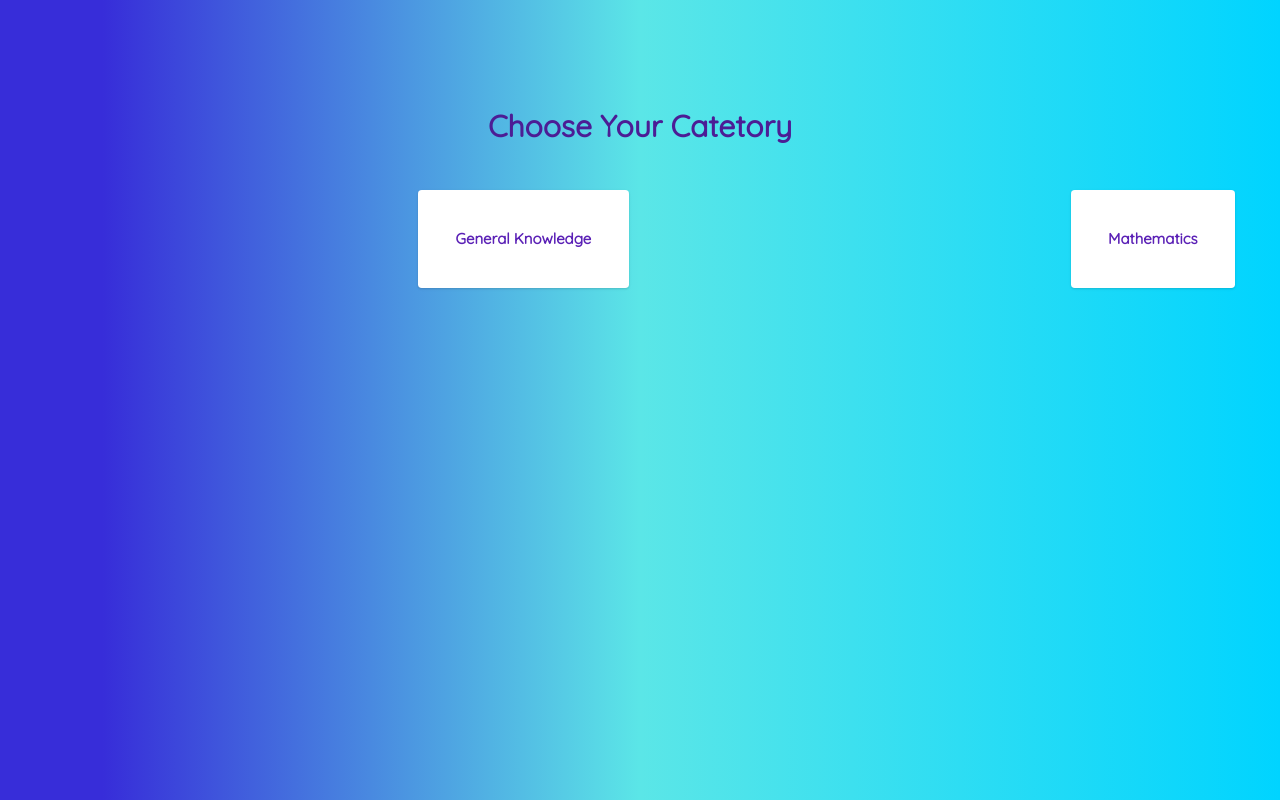
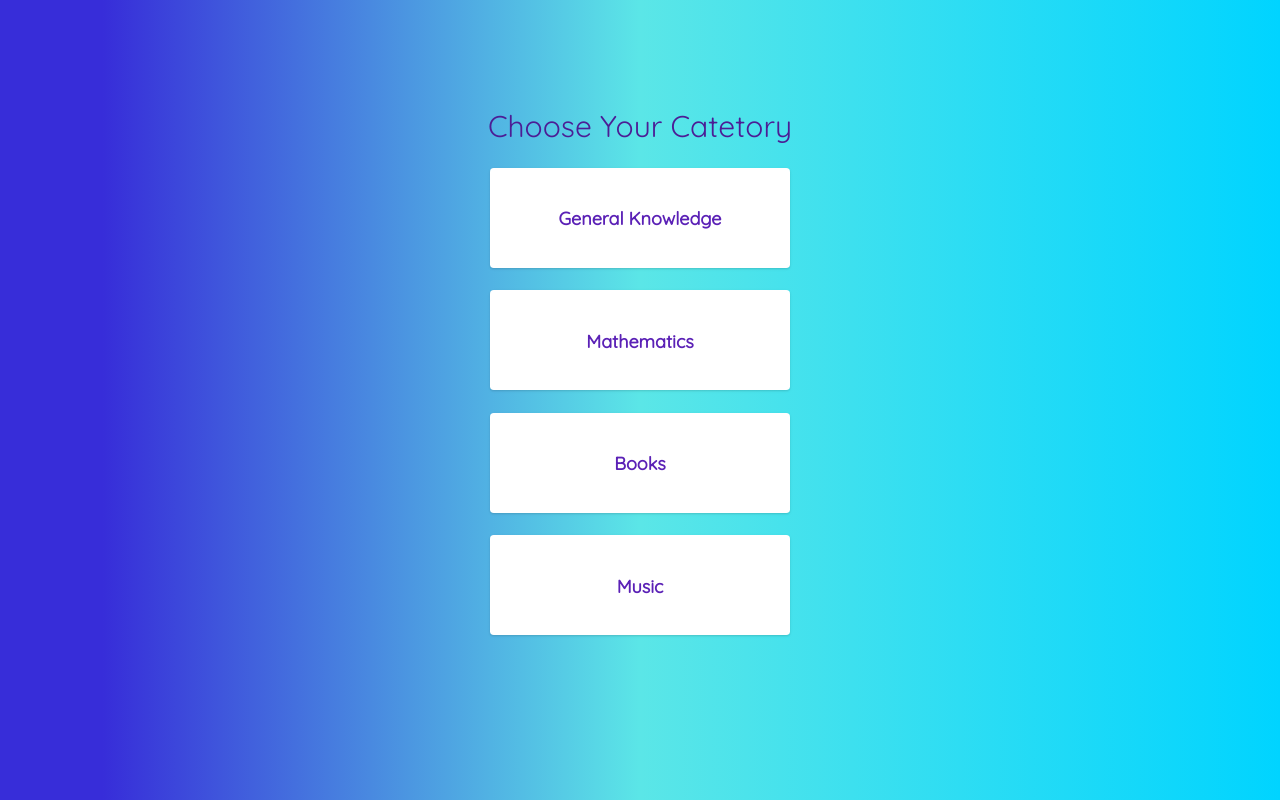
Before and after one commit to myOhana/quiz, a React (Create React App) app: page /categories in a window 1280 px wide. Built offline with nearby package versions, Linux system fonts and the light colour scheme.

Commit message:
more categories and other style changes

```diff
--- a/src/App.js
+++ b/src/App.js
@@ -5,6 +5,8 @@ import ChooseCategory from './components/quiz/ChooseCategory';
 // import Quiz from './pages/Quiz';
 import QuizGk from './pages/QuizGk';
 import QuizMath from './pages/QuizMath';
+import QuizBooks from './pages/QuizBooks';
+import QuizMusic from './pages/QuizMusic';
 import QuizSummary from './components/quiz/QuizSummary'
 
 function App() {
@@ -15,6 +17,8 @@ function App() {
    {/* <Route path='/quiz' exact component={Quiz} />*/}
     <Route path='/quiz/gk' exact component={QuizGk} />
     <Route path='/quiz/math' exact component={QuizMath} />
+    <Route path='/quiz/books' exact component={QuizBooks} />
+    <Route path='/quiz/music' exact component={QuizMusic} />
     <Route  path='/summary' exact component={QuizSummary}/>
     </Router>
   );
--- a/src/components/quiz/ChooseCategory.js
+++ b/src/components/quiz/ChooseCategory.js
@@ -12,13 +12,20 @@ function Categories() {
     </Helmet>
     <div className='container'>
     <h1 className='text-purple-900'>Choose Your Catetory</h1>
-     <div className="grid grid-cols-2 gap-6 mt-6">
-        <Link category='General Knowledge' className="ml-auto bg-white text-purple-800 p-10 font-semibold rounded shadow mt-6" to='/quiz/gk'>
+     <div className="mt-6">
+        <Link className="boxes ml-auto bg-white text-purple-800 p-10 font-semibold rounded shadow mt-6" to='/quiz/gk'>
           General Knowledge
         </Link>
-        <Link category='Science : Mathematics' className="ml-auto bg-white text-purple-800 p-10 font-semibold rounded shadow mt-6" to='/quiz/math'>
+        <Link className="boxes ml-auto bg-white text-purple-800 p-10 font-semibold rounded shadow mt-6" to='/quiz/math'>
           Mathematics
         </Link>
+        <Link className="boxes ml-auto bg-white text-purple-800 p-10 font-semibold rounded shadow mt-6" to='/quiz/books'>
+          Books
+        </Link>
+        <Link className="boxes ml-auto bg-white text-purple-800 p-10 font-semibold rounded shadow mt-6" to='/quiz/music'>
+          Music
+        </Link>
+
         </div>
         </div>
         </Fragment>
--- /dev/null
+++ b/src/pages/QuizBooks.js
@@ -0,0 +1,33 @@
+import React, {useState, useEffect} from 'react';
+import Quiz from './Quiz';
+
+const API_URL = "https://opentdb.com/api.php?amount=10&category=10&type=multiple";
+
+
+function QuizMath() {
+    const [questions, setQuestions] = useState([]);
+
+    useEffect(() => {
+        fetch(API_URL)
+          .then((res) => res.json())
+          .then((data) => {
+            const questions = data.results.map((question) => ({
+              ...question,
+              answers: [
+                question.correct_answer,
+                ...question.incorrect_answers,
+              ].sort(() => Math.random() - 0.5),
+            }));
+            setQuestions(questions);
+
+          });
+      }, []);
+
+    return (
+        <div>
+            <Quiz questions={questions}/>
+        </div>
+    )
+}
+
+export default QuizMath;
--- /dev/null
+++ b/src/pages/QuizMusic.js
@@ -0,0 +1,33 @@
+import React, {useState, useEffect} from 'react';
+import Quiz from './Quiz';
+
+const API_URL = "https://opentdb.com/api.php?amount=10&category=12&type=multiple";
+
+
+function QuizMath() {
+    const [questions, setQuestions] = useState([]);
+
+    useEffect(() => {
+        fetch(API_URL)
+          .then((res) => res.json())
+          .then((data) => {
+            const questions = data.results.map((question) => ({
+              ...question,
+              answers: [
+                question.correct_answer,
+                ...question.incorrect_answers,
+              ].sort(() => Math.random() - 0.5),
+            }));
+            setQuestions(questions);
+
+          });
+      }, []);
+
+    return (
+        <div>
+            <Quiz questions={questions}/>
+        </div>
+    )
+}
+
+export default QuizMath;
--- a/src/styles/components/choose-category.scss
+++ b/src/styles/components/choose-category.scss
@@ -48,7 +48,16 @@
       // color: $off-black;
       font-size: $md;
       text-align: center;
-      font-weight: 800;
+    }
+
+    .boxes {
+      display: block;
+      margin-left: auto;
+      margin-right: auto;
+      font-size: 18px;
+      height: 100px;
+      width: 300px;
+      text-align: center;
     }
 
     // .browser-default {
--- a/src/styles/components/home.scss
+++ b/src/styles/components/home.scss
@@ -1,5 +1,5 @@
 #home {
-    background-image: url('../../assets/img/background.jpg');
+    background-image: url("../../assets/img/background.jpg");
     background-size: cover;
     background-position: center;
     display: flex;
@@ -8,7 +8,7 @@
     width: 100vw;
 
     section {
-        backdrop-filter: saturate(180%)blur(20px);
+      backdrop-filter: saturate(180%) blur(20px);
       background-color: rgba(0, 0, 0, 0.7);
       margin: auto;
       padding-left: $md;
@@ -16,10 +16,12 @@
       height: 80%;
       width: 35%;
       border-radius: 5px;
-
     }
 
     .cube {
+      display: block;
+      margin-left: auto;
+      margin-right: auto;
       margin-top: 25%;
       color: $lightblue;
       height: 75px;
@@ -48,14 +50,14 @@
       // transition: 0.3s linear all;
       display: block;
       padding: 0.5em 3em;
-        border: 0.16em solid #FFFFFF;
+      border: 0.16em solid #ffffff;
       margin: 5rem 0.3em 0.3em 0;
       box-sizing: border-box;
       text-decoration: none;
       text-transform: uppercase;
-        font-family: 'Roboto', sans-serif;
+      font-family: "Roboto", sans-serif;
       font-weight: 400;
-        color: #FFFFFF;
+      color: #ffffff;
       text-align: center;
       transition: all 0.15s;
     }
@@ -81,7 +83,7 @@
       border-radius: 0.15em;
       box-sizing: border-box;
       text-decoration: none;
-        font-family: 'Roboto', sans-serif;
+      font-family: "Roboto", sans-serif;
       text-transform: uppercase;
       font-weight: 400;
       color: #ffffff;
@@ -94,7 +96,7 @@
     #login-button:hover {
       background-color: darken($red, 10%);
       box-shadow: $shadow;
-        color: #FFFFFF;
+      color: #ffffff;
     }
 
     #signup-button {
@@ -105,10 +107,10 @@
       border-radius: 0.15em;
       box-sizing: border-box;
       text-decoration: none;
-        font-family: 'Roboto', sans-serif;
+      font-family: "Roboto", sans-serif;
       text-transform: uppercase;
       font-weight: 400;
-        color: #FFFFFF;
+      color: #ffffff;
       background-color: #0538c2;
       box-shadow: inset 0 -0.6em 0 -0.35em rgba(0, 0, 0, 0.17);
       text-align: center;
```
Lines whose indentation alone changed are shown as unchanged.
